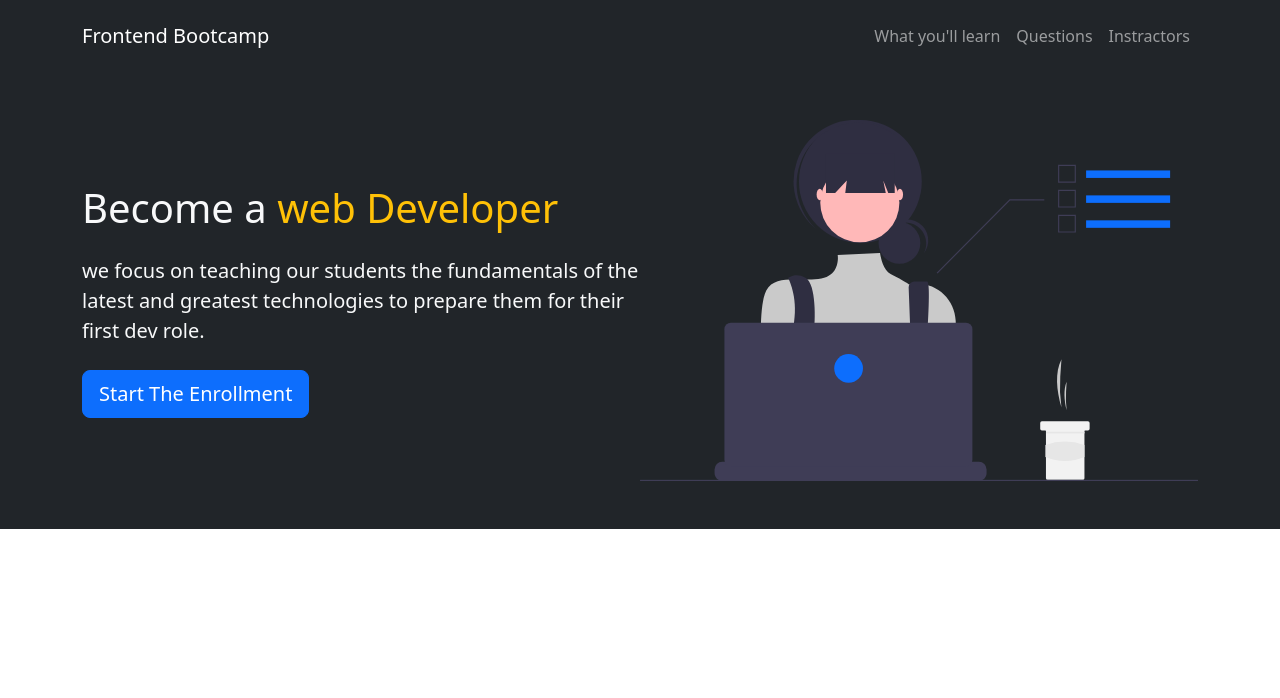
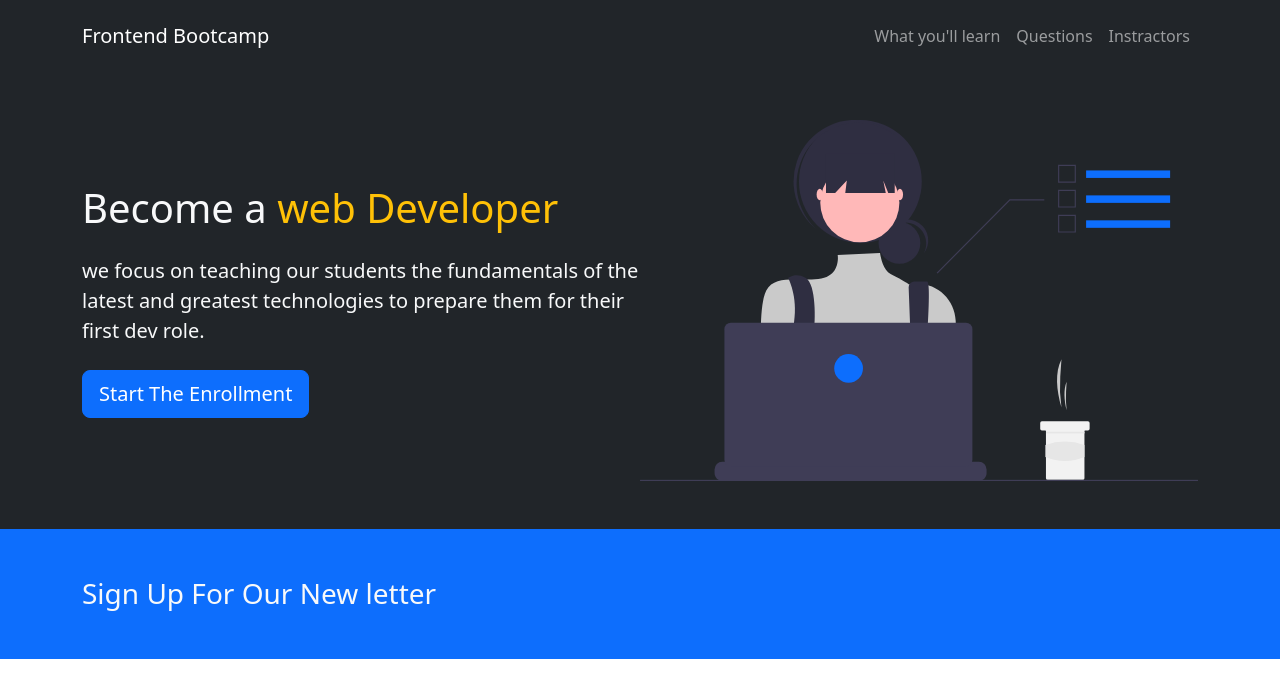
Before and after one commit to abrahamkifleT/bootstrap_login, a React (Create React App) app: page / in a window 1280 px wide. Shown: the top 698 px of the page. Built offline with nearby package versions, Linux system fonts and the light colour scheme.

Commit message:
Add newsletter signup section to App component

```diff
--- a/src/App.js
+++ b/src/App.js
@@ -68,6 +68,16 @@ function App() {
           </div>
         </div>
       </section>
+
+      {/* Newsletter */}
+
+      <section className="bg-primary text-light p-5">
+        <div className="container">
+          <div className="d-md-flex justify-content-between align-items-center">
+            <h3 className="mb-3 mb-md-0">Sign Up For Our New letter</h3>
+          </div>
+        </div>
+      </section>
     </div>
   );
 }
```
